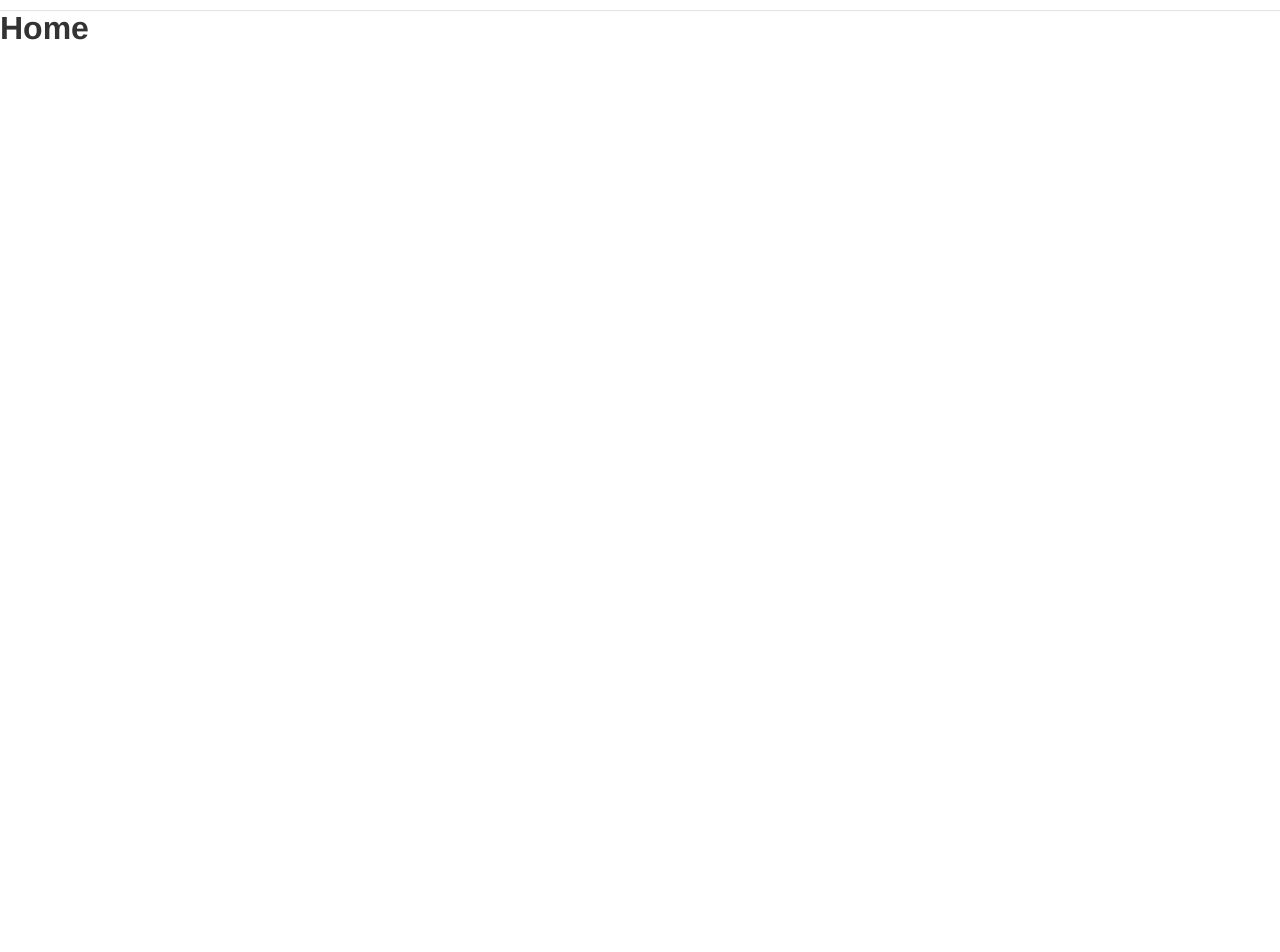
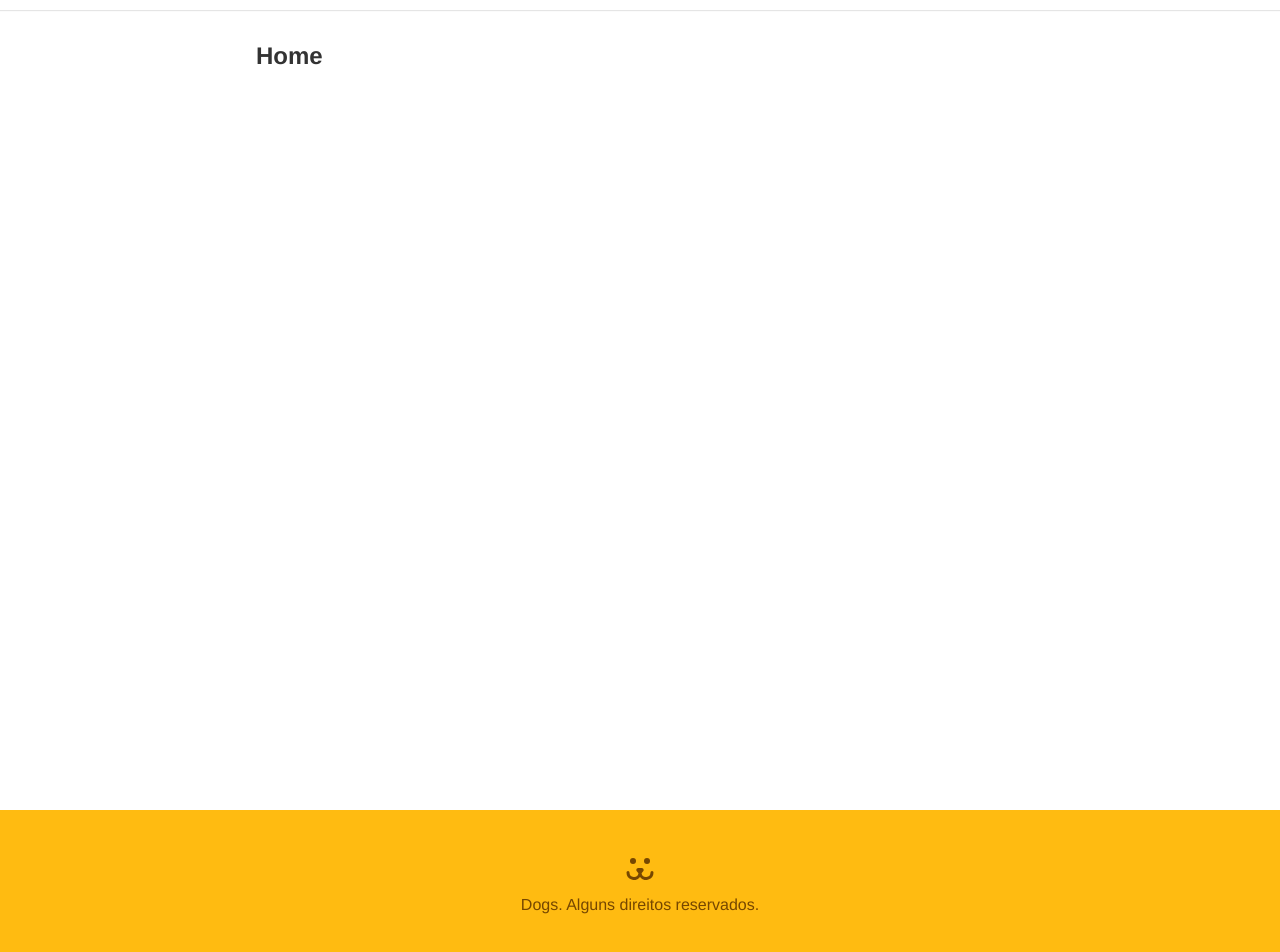
Before and after one commit to Jose-Caldas/dogs-next-typescript, a Next.js app: page / in a window 1280 px wide. Shown: the part 54-1006 px from the top of the page. Before the commit the page ends 800 px from the top, so only its background shows below. Built offline with nearby package versions, Linux system fonts and the light colour scheme.

Commit message:
add Footer

```diff
--- a/src/app/conta/estatisticas/page.tsx
+++ b/src/app/conta/estatisticas/page.tsx
@@ -1,7 +1,7 @@
 export default function EstatisticasPage() {
   return (
-    <main>
+    <section className="container mainContainer">
       <h1>Estatísticas</h1>
-    </main>
+    </section>
   )
 }
--- a/src/app/conta/page.tsx
+++ b/src/app/conta/page.tsx
@@ -1,7 +1,7 @@
 export default async function ContaPage() {
   return (
-    <main>
+    <section className="container mainContainer">
       <h1 className="title">Página Conta</h1>
-    </main>
+    </section>
   )
 }
--- a/src/app/globals.css
+++ b/src/app/globals.css
@@ -95,7 +95,7 @@ a {
   min-height: calc(100vh + 10rem);
 }
 
-.AppBody {
+.AppMain {
   flex: 1;
 }
 
--- a/src/app/layout.tsx
+++ b/src/app/layout.tsx
@@ -3,6 +3,7 @@ import { type_second } from '@/functions/fonts'
 
 import './globals.css'
 import Header from '@/components/header'
+import Footer from '@/components/footer'
 
 export const metadata: Metadata = {
   title: 'Dogs Next',
@@ -17,8 +18,11 @@ export default function RootLayout({
   return (
     <html lang="pt-BR">
       <body className={type_second.variable}>
-        <Header />
-        {children}
+        <div className="App">
+          <Header />
+          <main className="AppMain">{children}</main>
+          <Footer />
+        </div>
       </body>
     </html>
   )
--- a/src/app/login/criar/page.tsx
+++ b/src/app/login/criar/page.tsx
@@ -1,7 +1,7 @@
 export default async function CriarPage() {
   return (
-    <main>
+    <section className="container mainContainer">
       <h1 className="title">Página Criar</h1>
-    </main>
+    </section>
   )
 }
--- a/src/app/login/page.tsx
+++ b/src/app/login/page.tsx
@@ -1,9 +1,9 @@
 export default async function LoginPage() {
   return (
-    <form>
+    <section className="container mainContainer">
       <h1 className="title">Página Login</h1>
       <label htmlFor="nome">Nome</label>
       <input type="text" id="nome" name="nome" />
-    </form>
+    </section>
   )
 }
--- a/src/app/page.tsx
+++ b/src/app/page.tsx
@@ -1,7 +1,7 @@
 export default function Home() {
   return (
-    <main>
+    <section className="container mainContainer">
       <h1>Home</h1>
-    </main>
+    </section>
   )
 }
--- /dev/null
+++ b/src/components/footer/Footer.module.css
@@ -0,0 +1,15 @@
+.footer {
+  background: #fb1;
+  padding: 3rem 1rem 0 1rem;
+  height: 10rem;
+  text-align: center;
+  color: #764701;
+}
+
+.footer p {
+  margin-top: 1rem;
+}
+
+.footer img {
+  margin: 0 auto;
+}
--- /dev/null
+++ b/src/components/footer/index.tsx
@@ -0,0 +1,17 @@
+import Image from 'next/image'
+import styles from './Footer.module.css'
+
+export default async function Footer() {
+  return (
+    <footer className={styles.footer}>
+      <Image
+        src={'/assets/dogs-footer.svg'}
+        width={28}
+        height={22}
+        alt="Dogs - logo"
+        priority
+      />
+      <p>Dogs. Alguns direitos reservados.</p>
+    </footer>
+  )
+}
--- a/src/components/header/index.tsx
+++ b/src/components/header/index.tsx
@@ -3,7 +3,7 @@ import styles from './Header.module.css'
 import Image from 'next/image'
 
 export default function Header() {
-  const user = true // todo logic to user is Logged
+  const user = false // todo logic to user is Logged
 
   return (
     <header className={styles.header}>
```
